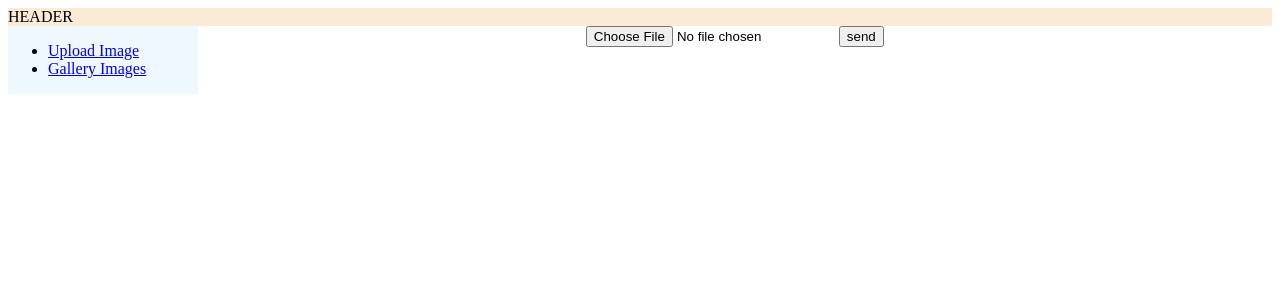
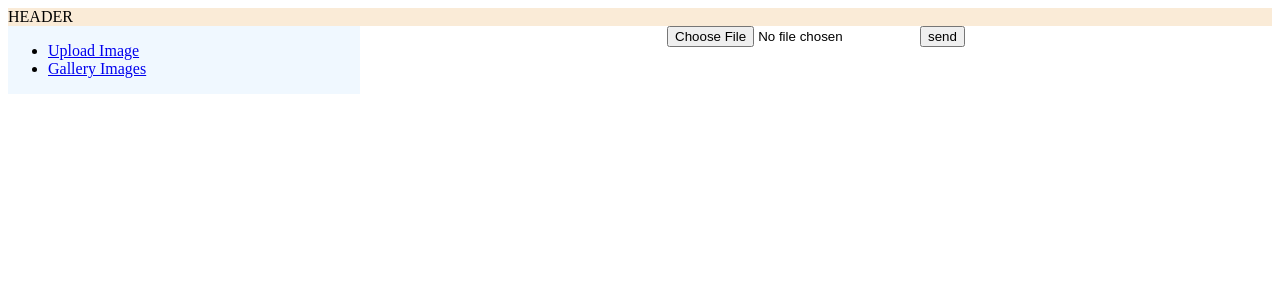
Before and after one commit to HollyBang/image-cloud, a React (Create React App) app in the folder front/: page / in a window 1280 px wide. Shown: the top 300 px of the page. Built offline with nearby package versions, Linux system fonts and the light colour scheme.

Commit message:
fixed css, added get request in gallery

```diff
--- a/front/src/components/ImgGallery/ImgGallery.jsx
+++ b/front/src/components/ImgGallery/ImgGallery.jsx
@@ -1,10 +1,24 @@
 import React, { Component } from 'react';
+import axios from 'axios';
 
 class ImgGallery extends Component {
+    constructor(props) {
+        super(props);
+
+        this.imagesReq = this.imagesReq.bind(this);
+    }
+
+
+    imagesReq = () => {
+        axios.get('http://localhost:4200/getimages').then((response) => {
+            console.log(response);
+        });
+    }
+
     render() {
         return (
             <div>
-                <button>Get Images</button>
+                <button onClick={this.imagesReq}>Get Images</button>
             </div>
         );
     }
--- a/front/src/components/SideLinks/SideLinks.css
+++ b/front/src/components/SideLinks/SideLinks.css
@@ -1,4 +1,5 @@
 .side-links {
-    width: 15%;
+    flex: 1 1 200px;
+
     background-color: aliceblue;
 }
--- a/front/src/containers/MainContent/MainContent.css
+++ b/front/src/containers/MainContent/MainContent.css
@@ -1,5 +1,5 @@
 .main-content {
     display: flex;
     justify-content: center;
-    width: 85%;
+    flex: 6;
 }
```
Also changed, not shown: 1 other file (tests, documents, lock files or other folders).
